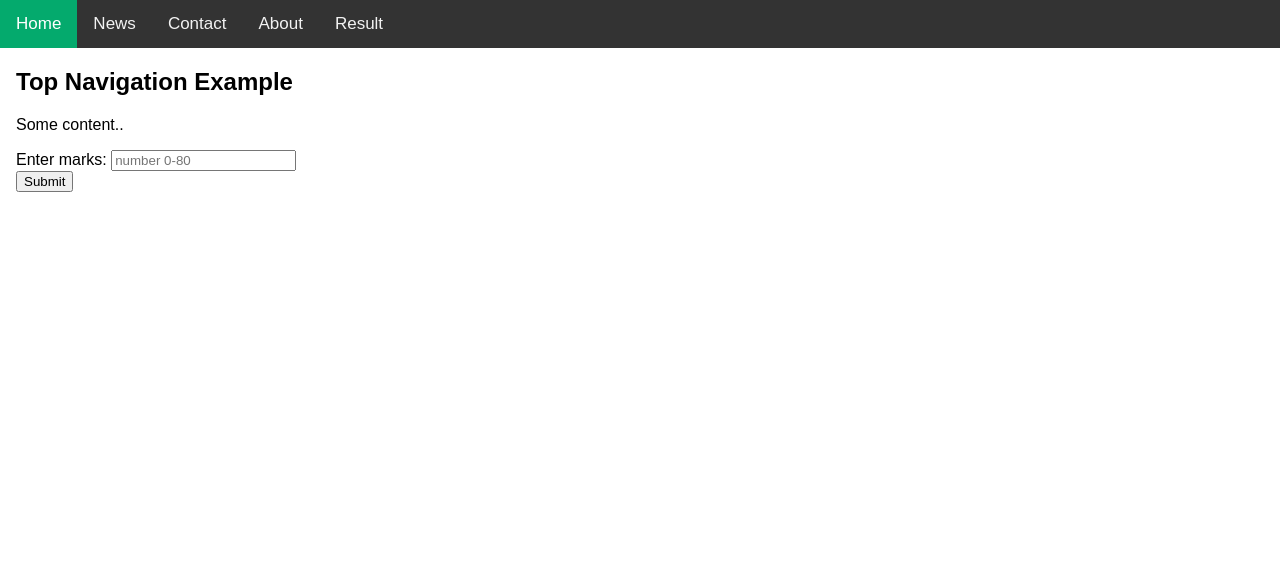
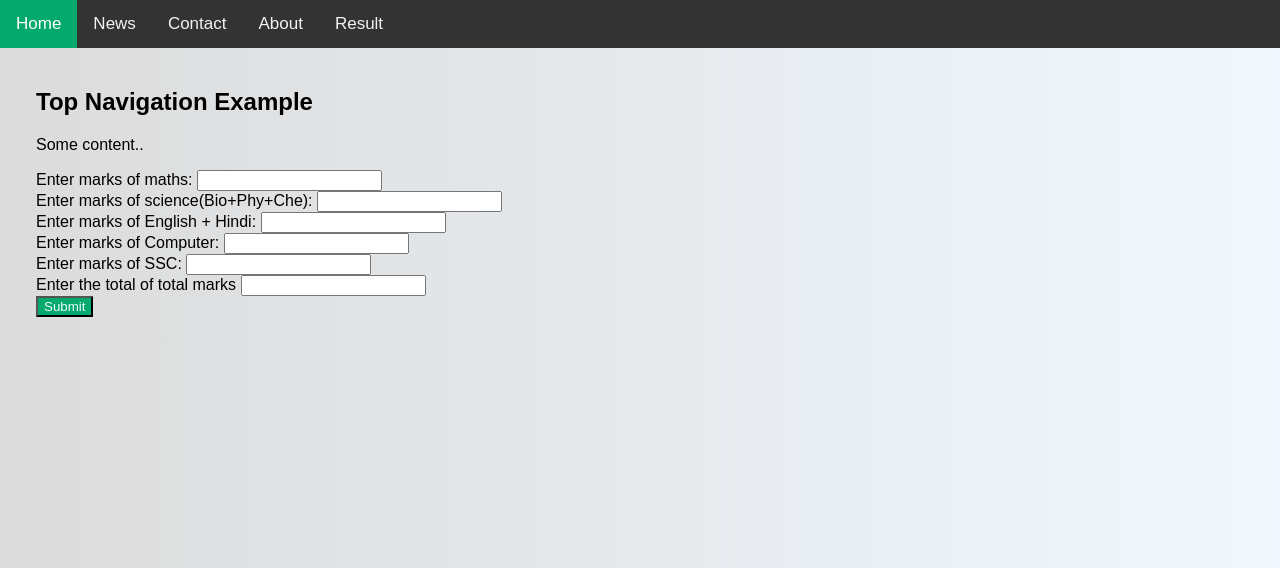
Before and after one commit to sc2309/myPython, a Flask app: template src/MyProjects/FullStackSarthak/src/templates/index.html in a window 1280 px wide; the page is wider, and only the part inside the window is pictured. Shown: the top 568 px of that part. Run offline with Flask 3, Linux system fonts and the light colour scheme; the template is opened without the code that fills it, so the values that code supplies are empty.

Commit message:
Added a bit of CSS

```diff
--- a/src/MyProjects/FullStackSarthak/src/static/style.css
+++ b/src/MyProjects/FullStackSarthak/src/static/style.css
@@ -1,6 +1,7 @@
 body {
     margin: 0;
     font-family: Arial, Helvetica, sans-serif;
+    background-image: linear-gradient(90deg,rgb(219, 219, 219),aliceblue);
   }
 
   .topnav {
@@ -26,3 +27,16 @@ body {
     background-color: #04AA6D;
     color: white;
   }
+
+.box{
+  margin: 10px;
+  padding: 10px;
+  width: 1325px;
+  height: 250px
+}
+
+.button{
+  background-color: #04AA6D;
+  color: aliceblue;
+  text-shadow: #333;
+}
--- a/src/MyProjects/FullStackSarthak/src/templates/index.html
+++ b/src/MyProjects/FullStackSarthak/src/templates/index.html
@@ -3,7 +3,7 @@
     <head>
         <meta name="viewport" content="width=device-width, initial-scale=1">
         <link rel="stylesheet" href="{{ url_for('static', filename='style.css') }}">
-        <script type="text/javascript" src="script.js"></script>
+        <script type="text/javascript" src="{{ url_for('static', filename='script.js') }}"></script>
         <script src="https://ajax.googleapis.com/ajax/libs/jquery/3.6.4/jquery.min.js"></script>
     </head>
 <body>
@@ -16,14 +16,26 @@
     <a href="/result">Result</a>
 </div>
 
+<div class="box">
     <div style="padding-left:16px">
         <h2>Top Navigation Example</h2>
         <p>Some content..</p>
         <form action="/result" method="post">
-        Enter marks: <input type="number" id="divEdit" name="name" placeholder="number 0-80">
+            Enter marks of maths: <input type="number" id="divEdit" name="math_marks">
             <br>
-        <input type="submit" value="Submit">
+            Enter marks of science(Bio+Phy+Che): <input type="number" id="divEdit" name="science_marks">
+            <br>
+            Enter marks of English + Hindi: <input type="number" id="divEdit" name="EngHin_marks">
+            <br>
+            Enter marks of Computer: <input type="number" id="divEdit" name="Comp_marks">
+            <br>
+            Enter marks of SSC: <input type="number" id="divEdit" name="SSC_marks">
+            <br>
+            Enter the total of total marks <input type="number" id="divEdit" name="total_marks">
+            <br>
+            <input class="button" type="submit" value="Submit">
         </form>
+    </div>
 </div>
 </body>
 </html>
--- a/src/MyProjects/FullStackSarthak/src/templates/result.html
+++ b/src/MyProjects/FullStackSarthak/src/templates/result.html
@@ -4,7 +4,7 @@
         <title>Home</title>
     </head>
 <body>
-    <h1></h1><br>
     <h1>{{ headtype }}</h1>
+    <p>Is Your Perentage</p>
 </body>
 </html>
```
Also changed, not shown: src/MyProjects/FullStackSarthak/src/auth.py (+8 -13 lines), src/MyProjects/FullStackSarthak/src/static/script.js (renamed from src/MyProjects/FullStackSarthak/src/templates/script.js). Lines whose indentation alone changed are shown as unchanged.
